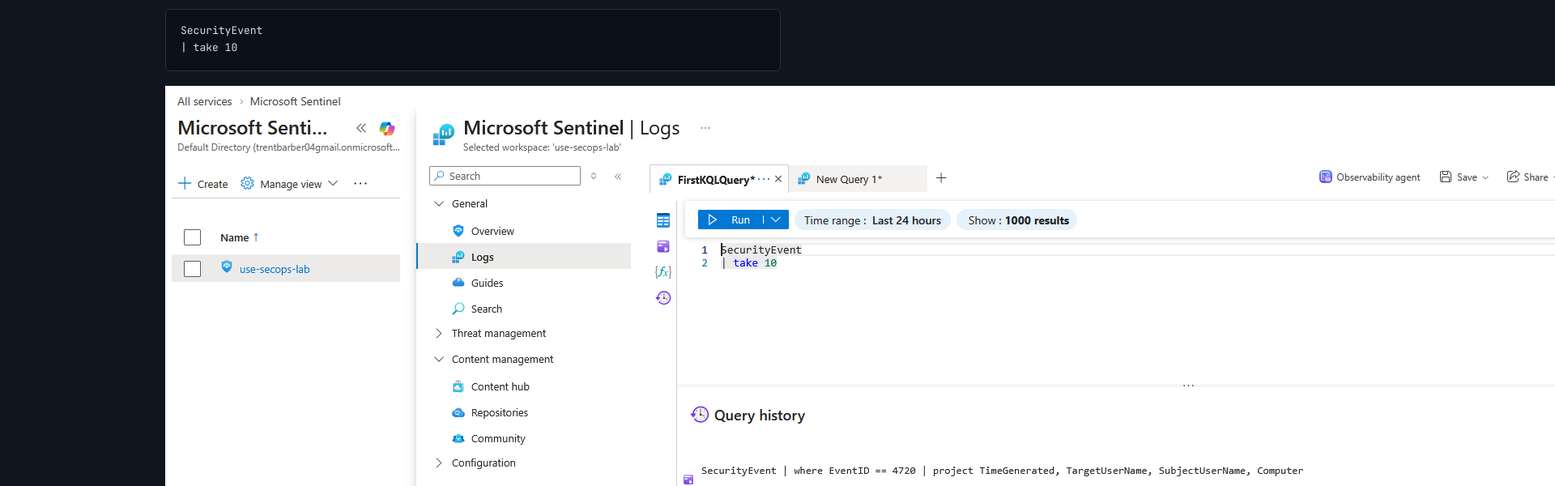
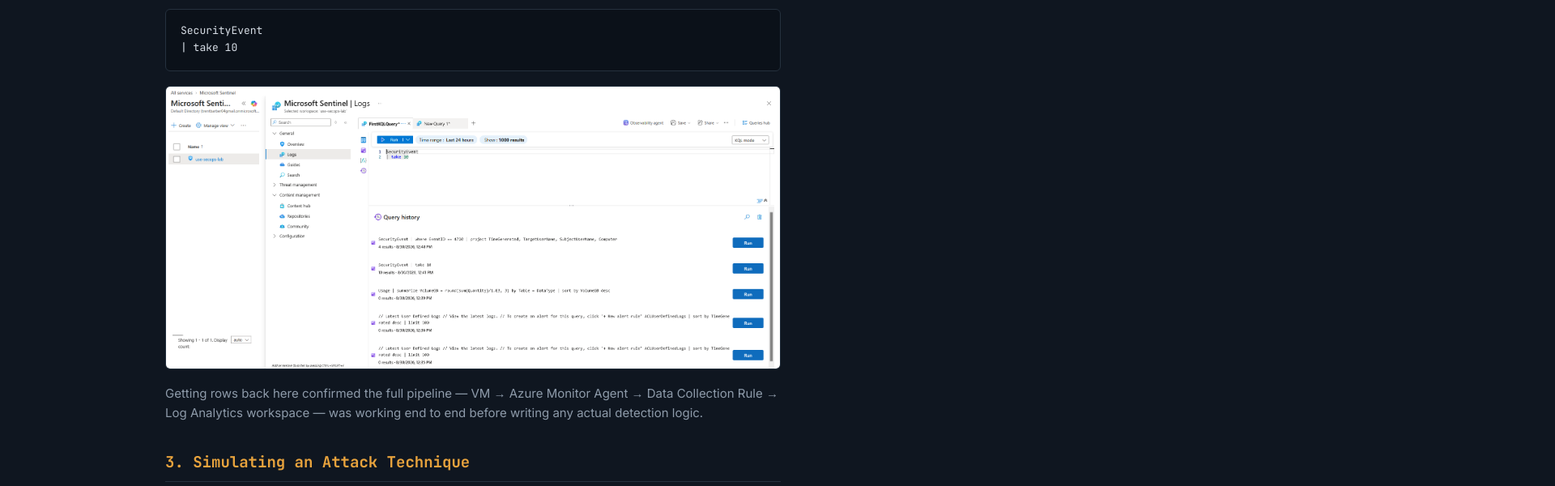
Before and after one commit to aggrulle/aggrulle_dev, a plain HTML site: page writeups/sentinel-kql-lab.html in a window 1280 px wide. Shown: the part 1036-1636 px from the top of the page at 81% size, 1920 px wide, since content can reach past the window. Drawn offline with Linux system fonts and the light colour scheme; files whose address does not match are found by name.

Commit message:
Add files via upload

```diff
--- a/assets/style.css
+++ b/assets/style.css
@@ -169,6 +169,10 @@
   padding:16px 18px; overflow-x:auto; margin-bottom:18px;
 }
 .writeup-body pre code{ background:none; padding:0; color:#D7DEE6; font-size:13px; line-height:1.55; }
+.writeup-body img{
+  max-width:100%; display:block; border-radius:6px; border:1px solid var(--border);
+  margin:4px 0 18px;
+}
 
 @media (max-width:640px){
   .nav-links{ display:none; }
```
